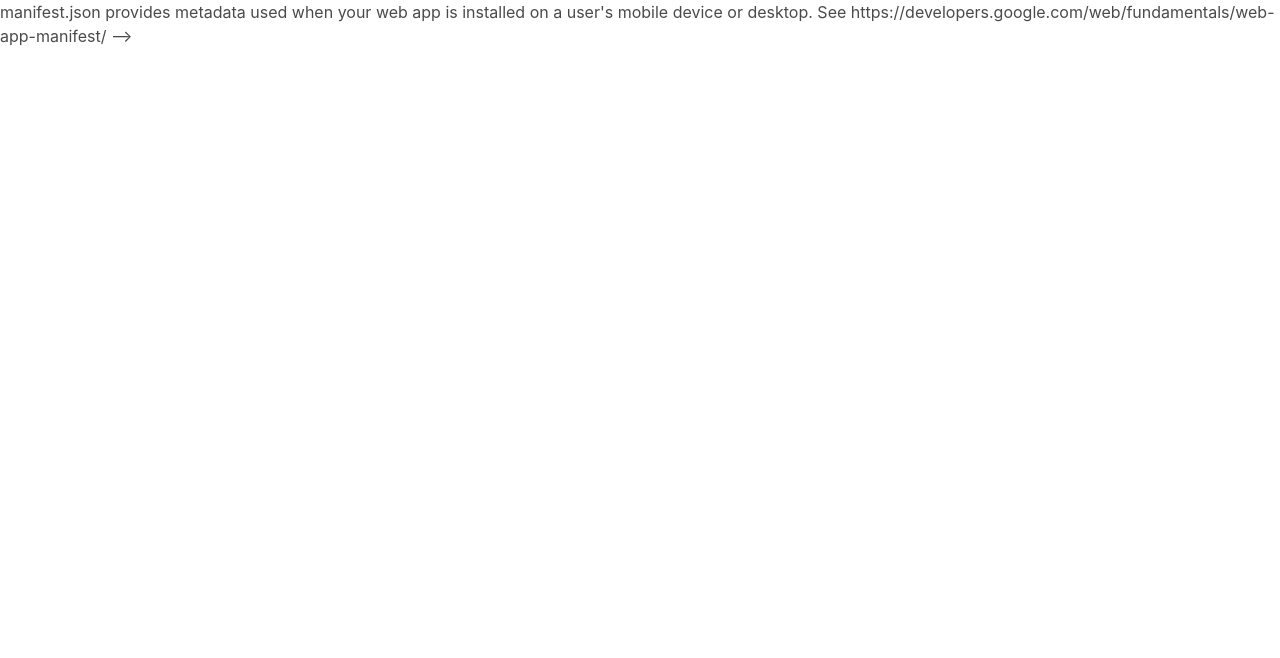
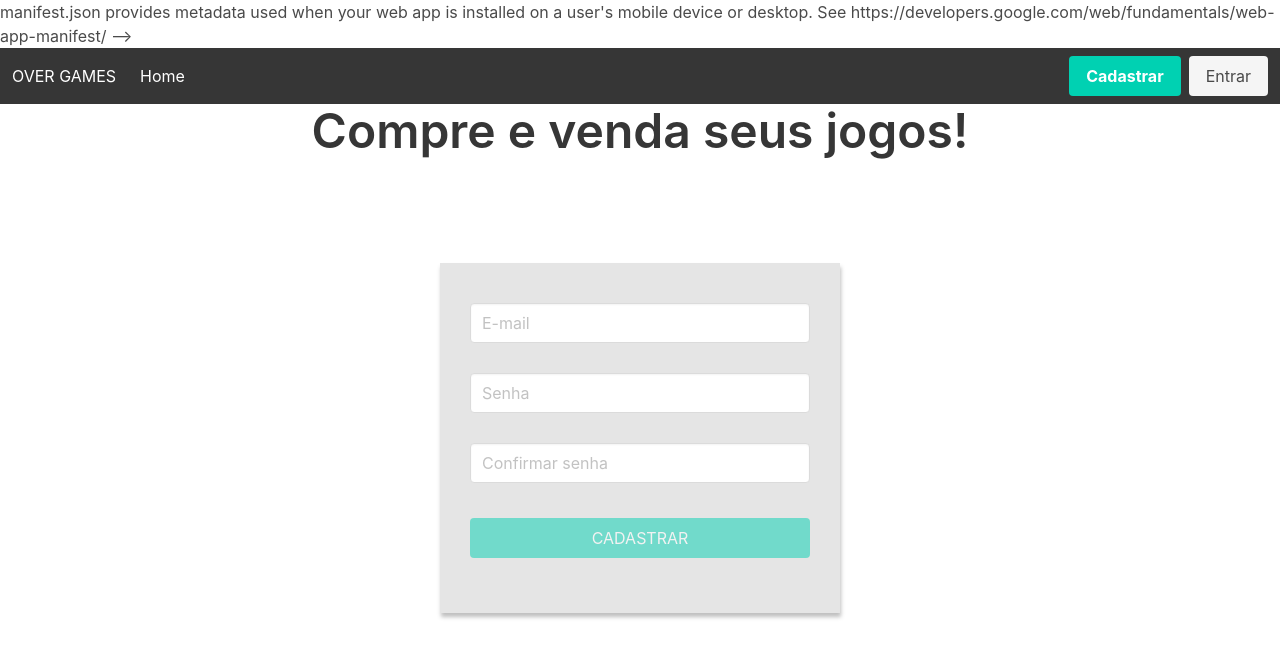
Before and after one commit to joaohsneto/dt-codigo-font-game-store, a React (Create React App) app in the folder front-end/: page /register in a window 1280 px wide. Shown: the top 658 px of the page. Built offline with nearby package versions, Linux system fonts and the light colour scheme.

Commit message:
Criado e estilizado o componente RegisterUser.jsx e a página register.jsx

```diff
--- a/front-end/package.json
+++ b/front-end/package.json
@@ -6,6 +6,9 @@
     "@testing-library/jest-dom": "^5.16.1",
     "@testing-library/react": "^12.1.2",
     "@testing-library/user-event": "^13.5.0",
+    "crypto": "^1.0.1",
+    "crypto-browserify": "^3.12.0",
+    "crypto-js": "^4.1.1",
     "history": "^5.2.0",
     "react": "^17.0.2",
     "react-dom": "^17.0.2",
--- a/front-end/src/components/NavBar.jsx
+++ b/front-end/src/components/NavBar.jsx
@@ -26,7 +26,7 @@ const GeneralNavbar = () => {
         <div className="navbar-end">
           <div className="navbar-item">
             <div className="buttons">
-              <a className="button is-primary" href='/'>
+              <a className="button is-primary" href='/register'>
                 <strong>Cadastrar</strong>
               </a>
               <a className="button is-light" href='/'>
--- /dev/null
+++ b/front-end/src/components/RegisterUser.jsx
@@ -0,0 +1,150 @@
+import React, { useState } from 'react';
+import CryptoJS  from 'crypto-js';
+import { Navigate } from 'react-router-dom';
+
+const RegisterUser = () => {
+  const [loginAllowed, setLoginAllowed] = useState(false);
+  const [email, setEmail] = useState({
+    invalidEmail: true,
+    fieldEmail: '',
+  });
+  const [password, setPassword] = useState({
+    invalidPassword: true,
+    fieldPassword: '',
+  });
+  const [confirmPassword, setConfirmPassword] = useState({
+    invalidConfirmPassword: true,
+    fieldConfirmPassword: '',
+  });
+  const [msgError, setMsgError] = useState();
+
+  const handleChangeEmail = ({ value }) => {
+    const regexEmail = /\S+@\S+\.\S+/;
+    if (regexEmail.test(value)) {
+      setEmail({
+        invalidEmail: false,
+        fieldEmail: value,
+      });
+      setMsgError('');
+    } else {
+      setEmail({
+        invalidEmail: true,
+      });
+      setMsgError('*Invalid email');
+    }
+  };
+
+  const handleChangePassword = ({ value }) => {
+    const six = 6;
+    if (value.length >= six) {
+      setPassword({
+        invalidPassword: false,
+        fieldPassword: value,
+      });
+      setMsgError('');
+    } else {
+      setPassword({
+        invalidPassword: true,
+      });
+      setMsgError('*Must have more than 6 characters');
+    }
+  };
+
+  const handleChangeConfirmPassword = ({ value }) => {
+    if (value === password.fieldPassword) {
+      const passwordMD5 = CryptoJS.MD5(value).toString()
+      setConfirmPassword({
+        invalidConfirmPassword: false,
+        fieldConfirmPassword: passwordMD5,
+      });
+      setMsgError('');
+    } else {
+      setConfirmPassword({
+        invalidConfirmPassword: true,
+      });
+      setMsgError('*Passwords don`t match');
+    }
+  };
+
+  const handleClick = (async () => {
+    const response = await fetch('http://localhost:3001/register', {
+      method: 'POST',
+      headers: {
+        Accept: 'application/json',
+        'Content-Type': 'application/json',
+      },
+      body: JSON.stringify({
+        email: email.fieldEmail,
+        password: confirmPassword.fieldConfirmPassword,
+      }),
+    });
+    const data = await response.json();
+    localStorage.setItem('user',
+      JSON.stringify({
+        email: data.email,
+        // token: data.token,
+      }));
+    if (data.message) {
+      setMsgError(data.message);
+    } else {
+      setEmail({
+        invalidEmail: true,
+        fieldEmail: '',
+      });
+      setPassword({
+        invalidPassword: true,
+        fieldPassword: '',
+      });
+      setLoginAllowed(true);
+    }
+    return data;
+  });
+
+  return (
+    <section className="container-register">
+      <div className="form-register">
+          <div className="form-content">
+            <input
+              onChange={ ({ target }) => handleChangeEmail(target) }
+              data-testid="common_register__input-email"
+              className="input input-general"
+              type="email"
+              name="email"
+              placeholder="E-mail"
+            />
+            <input
+              onChange={ ({ target }) => handleChangePassword(target) }
+              data-testid="common_register__input-password"
+              className="input input-general"
+              type="password"
+              name="password"
+              placeholder="Senha"
+            />
+            <input
+              onChange={ ({ target }) => handleChangeConfirmPassword(target) }
+              className="input input-general"
+              type="password"
+              name="confirmedpassword"
+              placeholder="Confirmar senha"
+            />
+            <button
+              onClick={ handleClick }
+              disabled={ confirmPassword.invalidConfirmPassword || email.invalidEmail || password.invalidPassword }
+              className="button is-primary btn-general"
+              type="button"
+            >
+              CADASTRAR
+            </button>
+            <div className="message-error">
+              <span>
+                { msgError }
+              </span>
+            </div>
+          </div>
+      </div>
+      { loginAllowed && <Navigate to="/home" />}
+    </section>
+  );
+};
+
+export default RegisterUser;
--- /dev/null
+++ b/front-end/src/pages/register.jsx
@@ -0,0 +1,25 @@
+import React from 'react';
+import '../styles/resgister.css';
+import '../styles/navbar.css';
+
+import GeneralNavbar from '../components/NavBar';
+import RegisterUser from '../components/RegisterUser';
+
+const Register = () => {
+
+  return (
+    <>
+      <header>
+        <GeneralNavbar />
+      </header>
+      <section>
+        <h1 className="title is-1">Compre e venda seus jogos!</h1>
+      </section>
+      <section>
+        <RegisterUser />
+      </section>
+    </>
+  );
+};
+
+export default Register;
--- a/front-end/src/routes/routes.js
+++ b/front-end/src/routes/routes.js
@@ -2,12 +2,14 @@ import React from 'react';
 import { Route, Routes, BrowserRouter, Navigate } from 'react-router-dom';
 
 import Home from '../pages/Home';
+import Register from '../pages/register';
 
 const AllRoutes = () => (
   <BrowserRouter>
     <Routes>
       <Route exact path="/" element={ <Navigate to="/home" /> } />
       <Route path="/home" element={ <Home /> } />
+      <Route path="/register" element={ <Register /> } />
     </Routes>
   </BrowserRouter>
 );
--- /dev/null
+++ b/front-end/src/styles/resgister.css
@@ -0,0 +1,46 @@
+@import "https://cdn.jsdelivr.net/npm/bulma@0.9.3/css/bulma.min.css";
+
+* {
+  box-sizing: border-box;
+  margin: 0;
+  padding: 0;
+}
+
+.container-register {
+  align-items: center;
+  display: flex;
+  flex-direction: column;
+  height: 70vh;
+  justify-content: center;
+  width: 100vw;
+}
+
+.form-register {
+  background-color: #e5e5e5;
+  box-shadow: 1px 4px 4px rgba(0, 0, 0, 0.25);
+  display: flex;
+  flex-direction: column;
+  padding: 30px;
+  width: 400px;
+  height: 350px;
+}
+
+.form-content {
+  display: flex;
+  flex-direction: column;
+}
+
+.input-general {
+  margin-top: 10px;
+  margin-bottom: 20px;
+}
+
+.btn-general {
+  margin-top: 15px;
+}
+
+.message-error {
+  color: firebrick;
+  height: 20px;
+  margin-top: 10px;
+}
```
Also changed, not shown: 2 other files (tests, documents, lock files or other folders).
